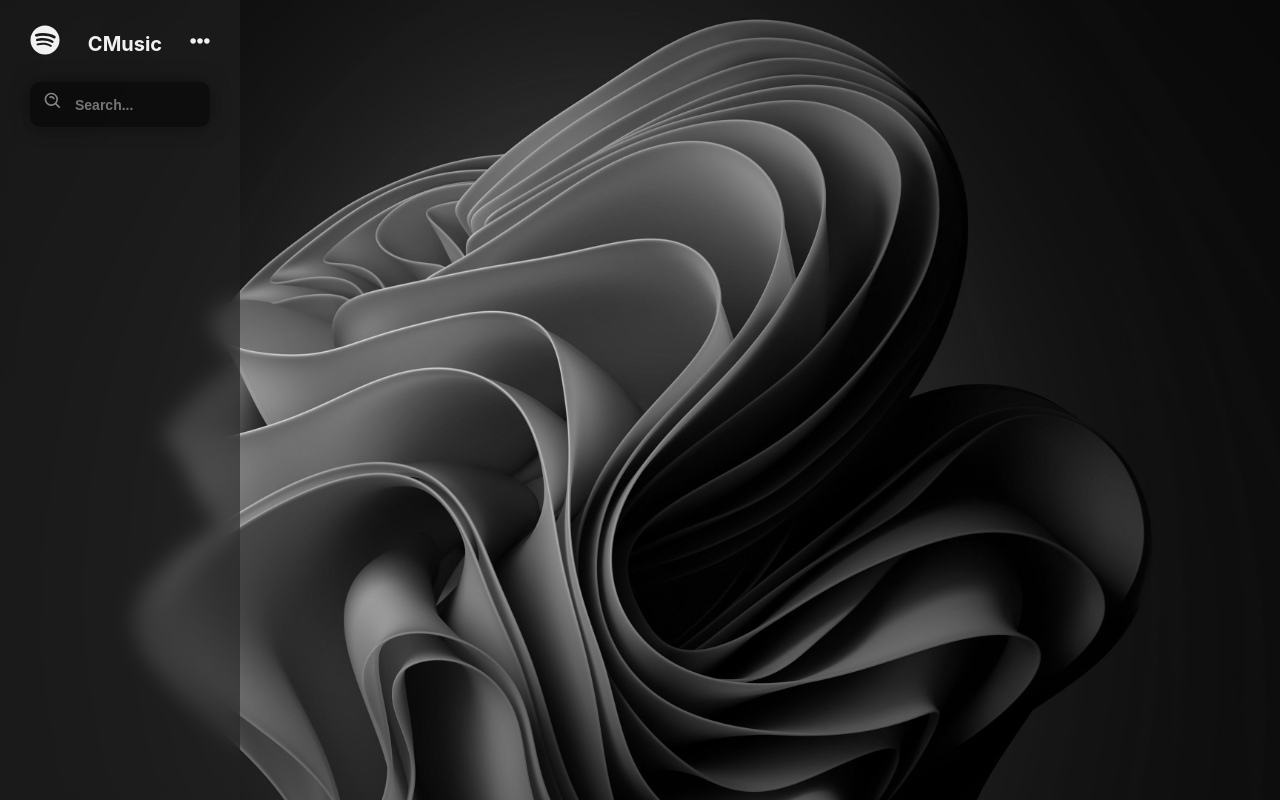
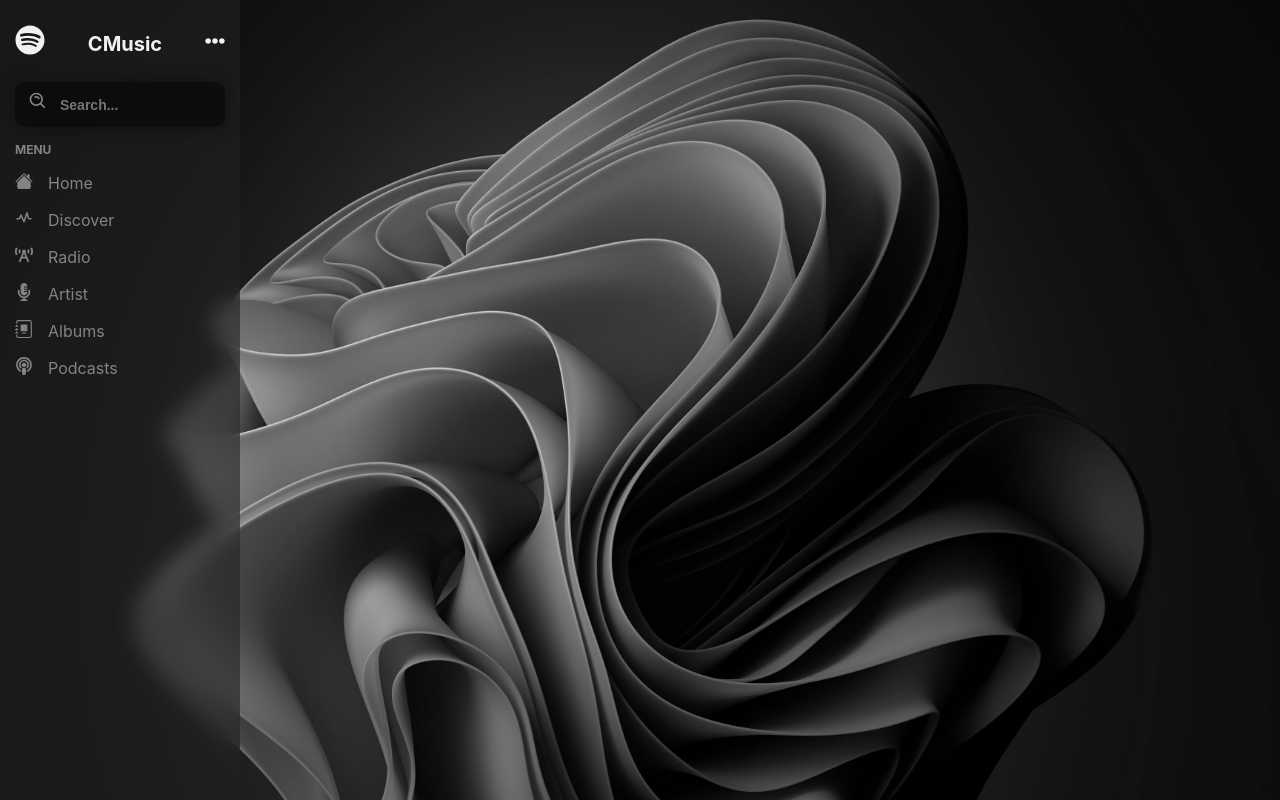
Before and after one commit to oriankeith002/cMusic, a React (Create React App) app: page / in a window 1280 px wide. Built offline with nearby package versions, Linux system fonts and the light colour scheme.

Commit message:
Added Menu without eventhandler

```diff
--- a/src/Components/LeftMenu.js
+++ b/src/Components/LeftMenu.js
@@ -2,6 +2,9 @@
 import "../Styles/LeftMenu.css"
 import { FaSpotify, FaEllipsisH } from "react-icons/fa"
 import {BiSearchAlt} from "react-icons/bi"
+import { Menu } from "./Menu";
+import { MenuList } from "./MenuList";
+
 
 const LeftMenu = () => {
     return (
@@ -16,6 +19,8 @@
                 <i className="searchIcon"><BiSearchAlt /></i>
             </div>
 
+            <Menu title={'Menu'} menuObject={MenuList} />
+
         </div>
     )
 }
--- /dev/null
+++ b/src/Components/Menu.js
@@ -0,0 +1,39 @@
+import React, { useEffect } from "react";
+
+const Menu = ({title, menuObject}) => {
+
+    // ToDo: verify that event handler works
+
+    // useEffect(()=>{
+    //     const allLi = document.querySelector('.MenuContainer ul').querySelectorAll("li");
+    //     console.log(allLi)
+
+    //     const changeMenuActive = (event) => {
+    //         allLi.forEach((n) => n.classList.remove("active"));
+    //         this.classList.add("active"); // add active class to currently clicked item.
+    //     }
+
+    //     allLi.forEach( n => n.addEventListener('click', changeMenuActive));
+    // },[])
+
+    return (
+        <div className="MenuContainer">
+            <p>{title}</p>
+            <ul>
+                {
+                    menuObject && menuObject.map((item) => (
+                        <li>
+                            <a href="#">
+                                <i>{item.icon}</i>
+                                <span>{item.name}</span>
+                            </a>
+                        </li>
+                    ))
+                }
+            </ul>
+
+        </div>
+    );
+};
+
+export {Menu};
--- /dev/null
+++ b/src/Components/MenuList.js
@@ -0,0 +1,51 @@
+import React from "react";
+
+import {BsFillHouseFill, BsJournalAlbum} from "react-icons/bs"
+import {FaBroadcastTower, FaMicrophoneAlt, FaPodcast} from "react-icons/fa"
+import {BiPulse} from "react-icons/bi"
+
+
+
+// create a menu list
+
+const MenuList = [
+    {
+        id: 1,
+        icon: <BsFillHouseFill />,
+        name: 'Home',
+    },
+
+    {
+        id: 2,
+        icon: <BiPulse />,
+        name: 'Discover',
+    },
+
+    {
+        id: 3,
+        icon: <FaBroadcastTower />,
+        name: 'Radio',
+    },
+
+    {
+        id: 4,
+        icon: <FaMicrophoneAlt />,
+        name: 'Artist',
+    },
+
+    {
+        id: 5,
+        icon: <BsJournalAlbum />,
+        name: 'Albums',
+    },
+
+    {
+        id: 6,
+        icon: <FaPodcast />,
+        name: 'Podcasts',
+    },
+]
+
+
+
+export { MenuList }
--- a/src/Styles/LeftMenu.css
+++ b/src/Styles/LeftMenu.css
@@ -4,7 +4,7 @@
     min-height: 100vh;
     background: rgba(34,34,34,0.6);
     backdrop-filter: blur(10px);
-    padding: 25px 30px;
+    padding: 25px 15px;
     overflow: hidden;
     transition: all 0.3s ease;
 }
@@ -33,7 +33,6 @@
     height: 45px;
     position: relative;
     margin-top: 20px;
-    /* background: yellow; */
     color: #848484;
     overflow: hidden;
     border-radius: 10px;
@@ -60,8 +59,73 @@
     color: #848484;
     width: 45px;
     height: 45px;
-    /* background-color: red; */
     text-align: center;
     line-height: 45px;
     font-size: 20px;
 }
+
+
+.MenuContainer {
+    margin: 15px 0;
+}
+
+.MenuContainer p {
+    color: #848484;
+    font-size: 12px;
+    font-weight: bold;
+    margin-bottom: 10px;
+    text-transform: uppercase;
+}
+
+.MenuContainer ul {
+    width: 100%;
+    padding: 0;
+}
+
+.MenuContainer ul li {
+    list-style: none;
+    margin: 5px 0;
+    width: 100%;
+    padding: 5px 0px;
+    position: relative;
+}
+
+.MenuContainer ul li a {
+    text-decoration: none;
+    color: #848484;
+    display: flex;
+    align-items: center;
+    font-size: 16px;
+}
+
+.MenuContainer ul li a i {
+    font-size: 18px;
+    margin-right: 15px;
+}
+
+.MenuContainer ul li::before{
+    position:absolute;
+    content: "";
+    top: 0;
+    left:-15px;
+    width: 0px;
+    height:100%;
+    background: #49e12e;
+    border-radius: 5px;
+
+}
+
+/* bringing the before element when hovering */
+.MenuContainer ul li:hover::before,
+.MenuContainer ul li.active::before {
+    width: 5px;
+    transition: 0.3s;
+}
+
+
+/* increasing color intensity when hovering  */
+.MenuContainer ul li:hover a,
+.MenuContainer ul li.active a {
+    color: #f1f1f1;
+    transition: 0.3s;
+}
```
